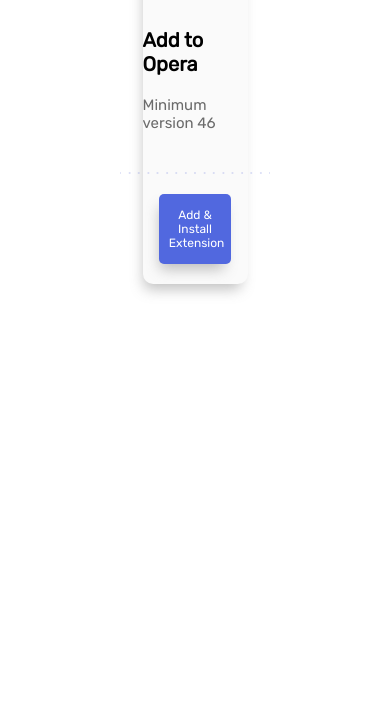
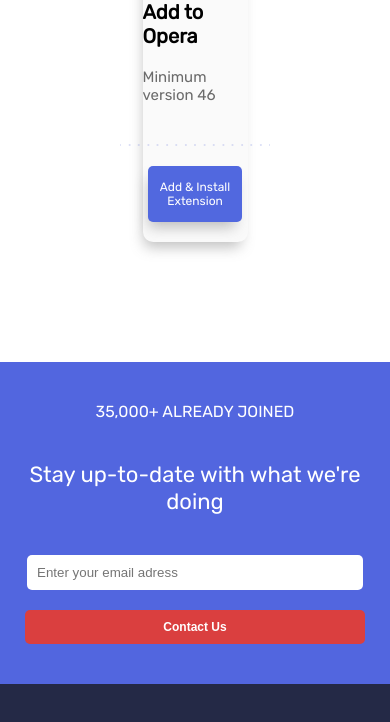
Before and after one commit to gabrielJGB/bookmark-landing-page, a plain HTML site: page index.html in a window 390 px wide. Shown: the part 2809-3531 px from the top of the page. Before the commit the page ends 3213 px from the top, so only its background shows below. Drawn offline with Linux system fonts and the light colour scheme.

Commit message:
agrega footer

```diff
--- a/index.html
+++ b/index.html
@@ -126,7 +126,20 @@
         </div>
     </section>
 
+    <!--faq <section class="section4">
 
+    </section> -->
+
+    <section class="contact">
+        <div class="text1">35,000+ ALREADY JOINED</div>
+        <div class="text2">Stay up-to-date with what we're doing</div>
+        <form class="formu">
+            <input type="text" placeholder="Enter your email adress">
+            <button class="email-button"type="button">Contact Us</button>
+        </form>
+    </section>
+
+    <footer class="footer"></footer>
     <script src="script.js"></script>
 </body>
 
--- a/style.css
+++ b/style.css
@@ -409,7 +409,7 @@ nav{
 .install-button{
 
     text-align: center;
-    width: 50%;
+    width: 60%;
     margin-top:20px;
     padding:14px 10px;
     border-radius: 5px;
@@ -427,6 +427,9 @@ nav{
 }
 
 @media all and (max-width:800px){
+    .install-button{
+        width:70%;
+    }
     .cards{
         flex-direction: column;
     }
@@ -435,3 +438,64 @@ nav{
         margin-bottom:60px;
     }
 }
+.text1{
+    margin: 40px auto;
+    padding-top: 40px;
+
+}
+.text2{
+    margin: 40px auto 40px auto;
+    font-size: 40px;
+    width:40%;
+
+}
+.contact{
+    background-color: #5266df;
+    color:white;
+    text-align: center;
+}
+.formu{
+    margin:auto;
+    padding-bottom:40px;
+    width:60%;
+}
+input{
+    padding:10px;
+    border-radius: 5px;
+    width:50%;
+    margin:auto;
+    border:0;
+
+}
+.email-button{
+    padding:10px;
+    border-radius: 5px;
+    background-color: rgb(218, 63, 63);
+    color:#fff;
+    font-size: 12px;
+    font-weight: 700;
+    border:0;
+}
+
+.footer{
+    background-color:#242946;
+    height: 80px;
+}
+
+@media all and (max-width:800px){
+    .text2{
+        width:90%;
+        font-size: 22px;
+    }
+    .formu{
+        width:90%;
+    }
+    input{
+        width:90%;
+        margin-bottom:20px;
+    }
+    .email-button{
+        width:97%;
+    }
+
+}
```
